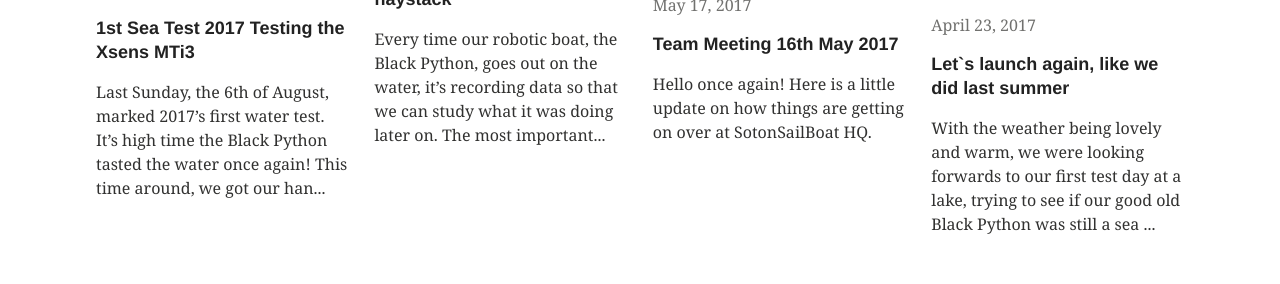
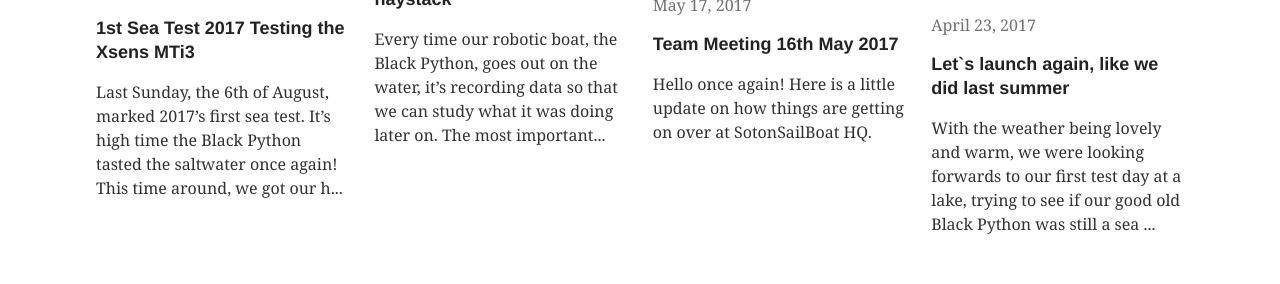
Before and after one commit to Maritime-Robotics-Student-Society/blog, a Jekyll site: the page built from index.md, in a window 1280 px wide and 900 px high. Shown: the part 436-720 px from the top of the window. Built offline with Jekyll 4.4.1, drawn with Linux system fonts in a browser that asks for light colours.

Commit message:
Correction

```diff
--- a/_posts/articles/2017-08-06-xsens-test.md
+++ b/_posts/articles/2017-08-06-xsens-test.md
@@ -11,8 +11,8 @@
 - articles
 ---
 
-Last Sunday, the 6th of August, marked 2017's first water test. It's high time
-the Black Python tasted the water once again! This time around, we got our
+Last Sunday, the 6th of August, marked 2017's first sea test. It's high time
+the Black Python tasted the saltwater once again! This time around, we got our
 hands on some new kit to try out. Armed with a
 [ROS driver](https://github.com/ethz-asl/ethzasl_xsens_driver) from ETH Zurich,
 Sunday was our first chance to put our new toy through its paces, with a morning
```
